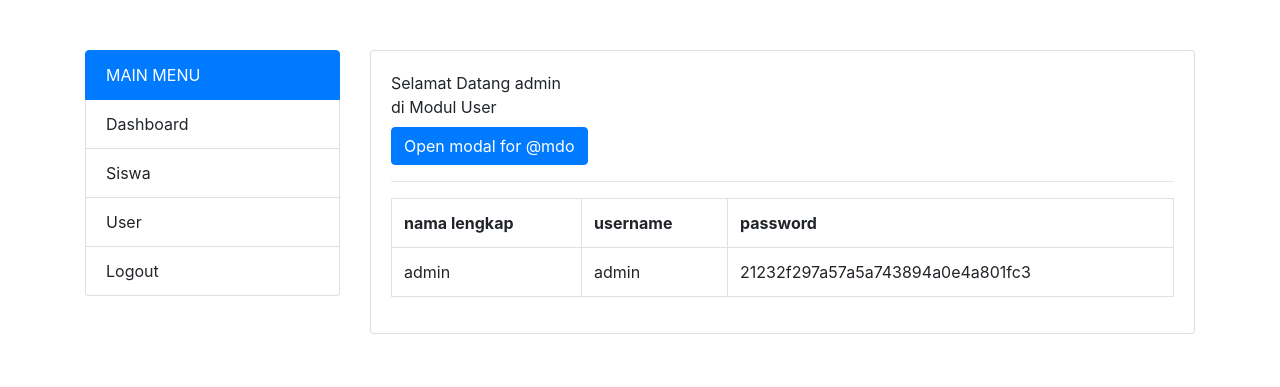
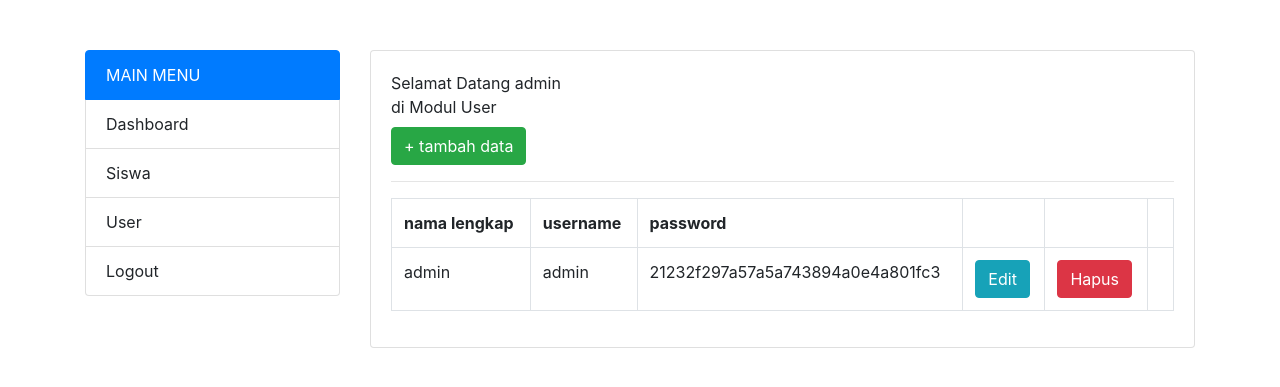
Before and after one commit to Nurdiansyah204/PHP-MYSQLI-AJAX, a PHP site: page /PHP-MYSQLI-AJAX/modul-user/dashboard.php in a window 1280 px wide. Shown: the top 387 px of the page. Run offline with PHP 8.4, Linux system fonts and the light colour scheme; a user stored in the database is signed in; data comes from the database, SQL or seed files in the repository; some libraries are stand-ins or nearby versions.

Commit message:
milestone 12 rpl 2

```diff
--- a/modul-user/dashboard.php
+++ b/modul-user/dashboard.php
@@ -7,6 +7,11 @@ if (!$_SESSION['id_user']) {
     window.location.href = "index.php";
     </script>
     ';
+}
+if (isset($_GET['id'])) {
+    $id = $_GET['id'];
+    $q =  "DELETE FROM tbl_user WHERE id_user = '$id'";
+    $d = mysqli_query($connection, $q);
 }
 $q =  "SELECT * FROM tbl_user";
 $d = mysqli_query($connection, $q);
@@ -36,7 +41,7 @@ $d = mysqli_query($connection, $q);
                 <div class="card">
                     <div class="card-body">
                         <label> Selamat Datang <?php echo $_SESSION['nama_lengkap'] ?><br> di Modul User</label><br>
-                        <button type="button" class="btn btn-primary" data-toggle="modal" data-target="#exampleModal" data-whatever="@mdo">Open modal for @mdo</button>
+                        <button type="button" class="btn btn-success" data-toggle="modal" data-target="#exampleModal">+ tambah data</button>
                         <div class="modal fade" id="exampleModal" tabindex="-1" role="dialog" aria-labelledby="exampleModalLabel" aria-hidden="true">
                             <div class="modal-dialog" role="document">
                                 <div class="modal-content">
@@ -47,75 +52,80 @@ $d = mysqli_query($connection, $q);
                                         </button>
                                     </div>
                                     <div class="modal-body">
-                                        <form>
-                                            <div class="form-group">
-                                                <label for="recipient-name" class="col-form-label">Recipient:</label>
-                                                <input type="text" class="form-control" id="recipient-name">
-                                            </div>
-                                            <div class="form-group">
-                                                <label for="message-text" class="col-form-label">Message:</label>
-                                                <textarea class="form-control" id="message-text"></textarea>
-                                            </div>
-                                        </form>
+                                        <div class="form-group">
+                                            <label>Nama Lengkap</label>
+                                            <input type="text" class="form-control" id="nama_lengkap" placeholder="Masukkan Nama Lengkap">
+                                        </div>
+                                        <div class="form-group">
+                                            <label>Username</label>
+                                            <input type="text" class="form-control" id="username" placeholder="Masukkan Username">
+                                        </div>
+                                        <div class="form-group">
+                                            <label>Password</label>
+                                            <input type="password" class="form-control" id="password" placeholder="Masukkan Password">
+                                        </div>
                                     </div>
                                     <div class="modal-footer">
-                                        <button type="button" class="btn btn-secondary" data-dismiss="modal">Close</button>
-                                        <button type="button" class="btn btn-primary">Send message</button>
+                                        <button class="btn btn-register btn-block btn-success">REGISTER</button>
                                     </div>
                                 </div>
                             </div>
                         </div>
-                        <!-- <button class="btn btn-success" data-toggle="modal" data-target="#exampleModal">+ Tambah data</button> -->
-                        <!-- <div class="modal fade" id="exampleModal" tabindex="-1" role="dialog" aria-labelledby="exampleModalLabel" aria-hidden="true">
-                            <div class="modal-dialog" role="document">
-                                <div class="modal-content">
-                                    <div class="modal-header">
-                                        <h5 class="modal-title" id="exampleModalLabel">Registrasi</h5>
-                                        <button type="button" class="close" data-dismiss="modal" aria-label="Close">
-                                            <span aria-hidden="true">&times;</span>
-                                        </button>
-                                    </div>
-                                    <div class="modal-body">
-
-                                        <div class="form-group">
-                                            <label>Nama Lengkap</label>
-                                            <input type="text" class="form-control" id="nama_lengkap" placeholder="Masukkan Nama Lengkap">
-                                        </div>
-
-                                        <div class="form-group">
-                                            <label>Username</label>
-                                            <input type="text" class="form-control" id="username" placeholder="Masukkan Username">
-                                        </div>
-
-                                        <div class="form-group">
-                                            <label>Password</label>
-                                            <input type="password" class="form-control" id="password" placeholder="Masukkan Password">
-                                        </div>
-                                        <div class="modal-footer">
-                                            <button class="btn btn-register btn-block btn-success">REGISTER</button>
-                                        </div>
-
-                                    </div>
-                                </div>
-                            </div>
-                        </div> -->
                         <hr>
                         <table class="table table-bordered">
                             <tr>
                                 <th>nama lengkap</th>
                                 <th>username</th>
                                 <th>password</th>
+                                <th></th>
+                                <th></th>
                             </tr>
 
                             <?php
                             while ($r = mysqli_fetch_object($d)) {
                                 echo '<tr><td>' . $r->nama_lengkap . '</td>';
                                 echo '<td>' . $r->username . '</td>';
-                                echo '<td>' . $r->password . '</td></tr>';
+                                echo '<td>' . $r->password . '</td>';
+                                echo '<td><a href="#" type="button" class="btn btn-info btn-xs" data-toggle="modal" data-target="#myModal' . $r->id_user . '">Edit</a></td>';
+                                echo '<td><a href="?id=' . $r->id_user . '" type="button" class="btn btn-danger btn-xs">Hapus</a></td>';
+                                echo '<td></td></tr>';
+                                echo '<div class="modal fade" id="myModal' . $r->id_user . '" role="dialog" aria-labelledby="exampleModalLabel" aria-hidden="true">
+                                <div class="modal-dialog" role="document">
+                                    <div class="modal-content">
+                                        <div class="modal-header">
+                                            <h5 class="modal-title" id="exampleModalLabel">New message</h5>
+                                            <button type="button" class="close" data-dismiss="modal" aria-label="Close">
+                                                <span aria-hidden="true">&times;</span>
+                                            </button>
+                                        </div>
+                                        <div class="modal-body">
+                                        ';
+                                $id = $r->id_user;
+                                $q_edit =  "SELECT * FROM tbl_user WHERE id_user='$id'";
+                                $d_edit = mysqli_query($connection, $q_edit);
+                                while ($r_edit = mysqli_fetch_object($d_edit)) {
+                                    echo    '<div class="form-group">
+                                                <label>Nama Lengkap</label>
+                                                <input value=' . $r_edit->nama_lengkap . ' type="text" class="form-control" placeholder="Masukkan Nama Lengkap">
+                                            </div>
+                                            <div class="form-group">
+                                                <label>Username</label>
+                                                <input value=' . $r_edit->username . '  type="text" class="form-control"  placeholder="Masukkan Username">
+                                            </div>
+                                            <div class="form-group">
+                                                <label>Password</label>
+                                                <input value=""  type="password" class="form-control"  placeholder="Masukkan Password">
+                                            </div>
+                                        </div>
+                                        <div class="modal-footer">
+                                            <button class="btn btn-register btn-block btn-success">REGISTER</button>
+                                        </div>
+                                    </div>
+                                </div>
+                            </div>';
+                                }
                             }
                             ?>
-
-
                         </table>
 
                     </div>
@@ -185,7 +195,7 @@ $d = mysqli_query($connection, $q);
                                 title: 'Register Berhasil!',
                                 text: 'silahkan login!'
                             }).then(function() {
-                                $('.table ').reload()
+                                window.location.href = 'dashboard.php';
                             });
 
                             $("#nama_lengkap").val('');
```
